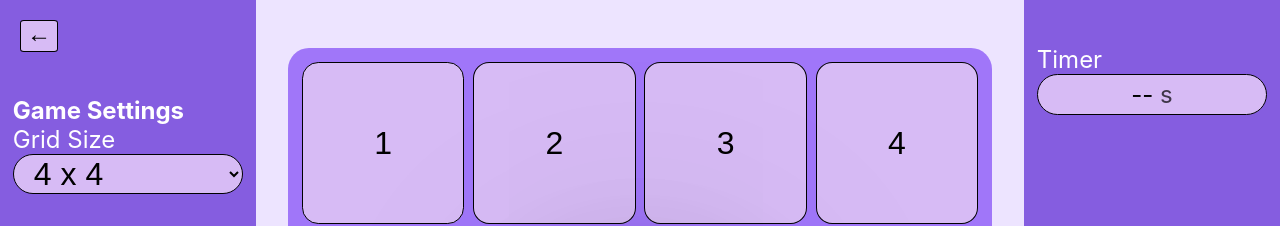
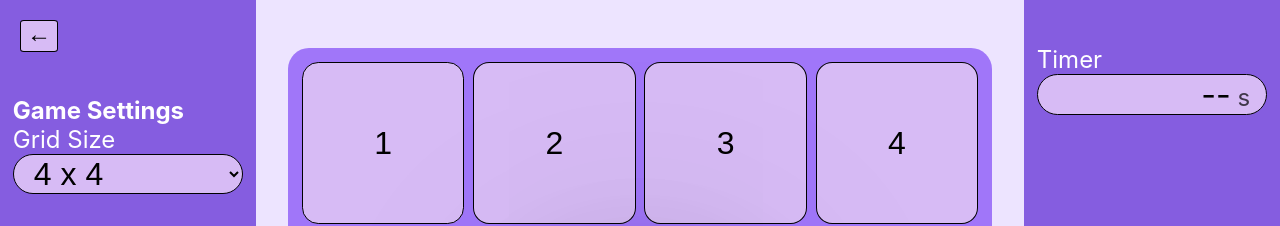
Before and after one commit to BerkYeni/schulteproject, a React (Create React App) app: page / in a window 1280 px wide. Shown: the top 226 px of the page. Built offline with nearby package versions, Linux system fonts and the light colour scheme.

Commit message:
styled matches info

```diff
--- a/src/App.css
+++ b/src/App.css
@@ -114,17 +114,21 @@ option:hover {
 }
 
 .timeContainer {
+  font-size: xx-large;
+  text-align: end;
   background-color: #d7bbf5;
   border: 1px solid black;
   border-radius: 2.625vmin;
   width: 100%;
-  padding: .3rem;
+  /* padding: .3rem; */
+  padding: 0 1rem;
   color: black;
   /* cursor: not-allowed; */
 }
 
 .secondsSign {
   color: #3f3649;
+  font-size: x-large;
 }
 
 
--- a/src/components/StatisticsPanel/MatchesInfo.tsx
+++ b/src/components/StatisticsPanel/MatchesInfo.tsx
@@ -28,12 +28,12 @@ const MatchesInfo: FC<MatchesInfoProps> = (props) => {
     return (
       <>
         <div>Personal Best</div>
-        <div className="pbText">{personalBestInSeconds}<span> s</span></div>
+        <div className="pbText timeContainer">{personalBestInSeconds}<span className="secondsSign"> s</span></div>
 
         <div>Last Played</div>
-        <div className="lpText">
+        <div className="lpText timeContainer">
           {/* Last Played: {lastPlayedInSeconds} s {isPersonalBest ? " ⭐" : ""} */}
-          {lastPlayedInSeconds}<span> s</span> {isPersonalBest ? " ⭐" : ""}
+          {lastPlayedInSeconds}<span className="secondsSign"> s</span> {isPersonalBest ? " ⭐" : ""}
         </div>
       </>
     );
```
